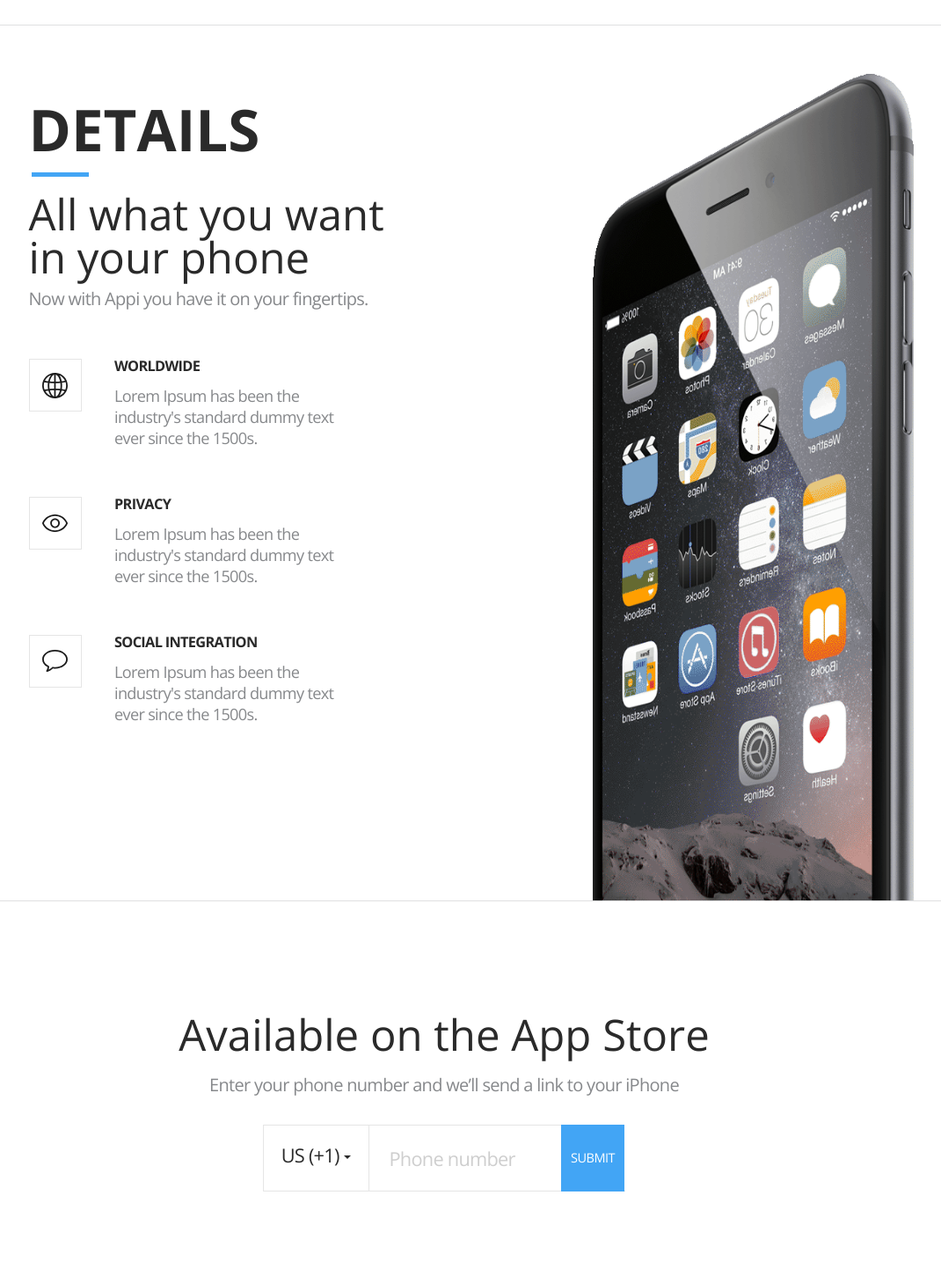
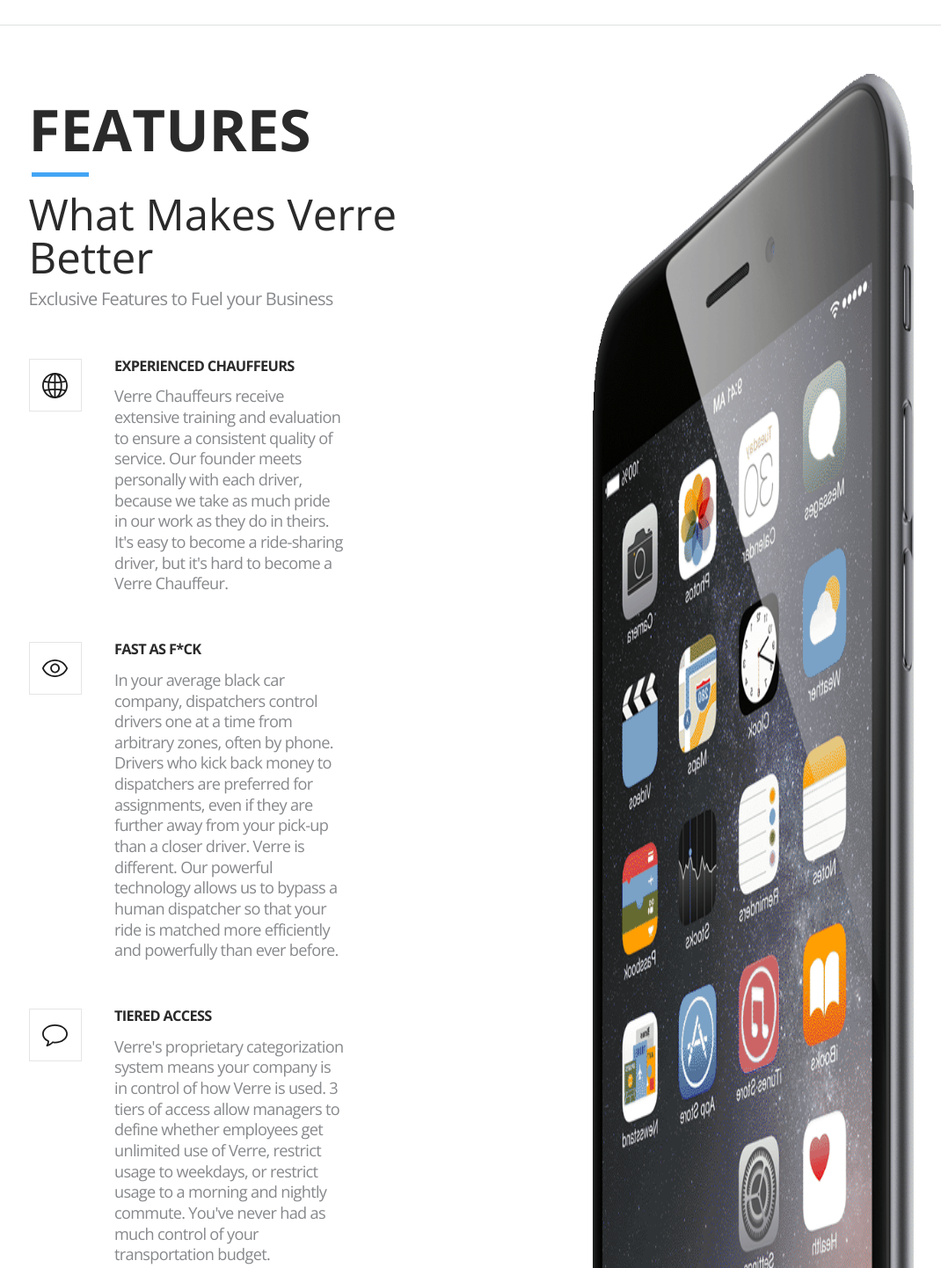
Before and after one commit to TeamVerre/verre-homepage, a plain HTML site: page index.html in a window 1280 px wide. Shown: the part 2100-3542 px from the top of the page at 88% size, without its empty margins (135-1205 px from the left). Drawn offline with nearby package versions, Linux system fonts and the light colour scheme; a script that the page names is missing.

Commit message:
updated copy
we’re almost done.  still needs pics and design help on the about page.

```diff
--- a/index.html
+++ b/index.html
@@ -9,7 +9,7 @@
 
 
 
-	<title>Appi - Free Bootstrap Theme</title>
+	<title>Verre- Travel Better</title>
 	<link rel=stylesheet href="css/main.css">
 	<!--[if lte IE 8]>
 	<link rel=stylesheet href="css/ie.css">
@@ -114,9 +114,9 @@
 			<img class=img-right-sprite src="img/v2/iphone-bg-lg.min.png" alt>
 			<div class="row mb-60 xs-mb-20">
 				<div class="col-sm-6 col-lg-offset-1 col-lg-5">
-					<h1 class="mb-20 xs-mb-10 heading color-dark heading-bordered xl-heading-outdent">Details</h1>
-					<h2 class="w-300 color-dark mb-10">All what you want in your phone</h2>
-					<p class=xs-mw>Now with Appi you have it on your fingertips.
+					<h1 class="mb-20 xs-mb-10 heading color-dark heading-bordered xl-heading-outdent">Features</h1>
+					<h2 class="w-300 color-dark mb-10">What Makes Verre Better</h2>
+					<p class=xs-mw>Exclusive Features to Fuel your Business
 				</div>
 			</div>
 
@@ -129,8 +129,8 @@
 					<i class="icon icon-globe"></i>
 				</div>
 				<div class="col-sm-4 col-md-3">
-					<h3 class="mb-15">Worldwide</h3>
-					<p class="smaller xs-mw">Lorem Ipsum has been the industry's standard dummy text ever since the 1500s.
+					<h3 class="mb-15">Experienced Chauffeurs</h3>
+					<p class="smaller xs-mw">Verre Chauffeurs receive extensive training and evaluation to ensure a consistent quality of service.    Our founder meets personally with each driver, because we take as much pride in our work as they do in theirs.  It's easy to become a ride-sharing driver, but it's hard to become a Verre Chauffeur.
 				</div>
 			</div>
 
@@ -139,8 +139,8 @@
 					<i class="icon icon-eye"></i>
 				</div>
 				<div class="col-sm-4 col-md-3">
-					<h3 class="mb-15">Privacy</h3>
-					<p class="smaller xs-mw">Lorem Ipsum has been the industry's standard dummy text ever since the 1500s.
+					<h3 class="mb-15">Fast as F*ck</h3>
+					<p class="smaller xs-mw">In your average black car company, dispatchers control drivers one at a time from arbitrary zones, often by phone.  Drivers who kick back money to dispatchers are preferred for assignments, even if they are further away from your pick-up than a closer driver.  Verre is different.  Our powerful technology allows us to bypass a human dispatcher so that your ride is matched more efficiently and powerfully than ever before.
 				</div>
 			</div>
 			<div class="row">
@@ -148,8 +148,8 @@
 					<i class="icon icon-bubble"></i>
 				</div>
 				<div class="col-sm-4 col-md-3">
-					<h3 class="mb-15">Social Integration</h3>
-					<p class="smaller xs-mw">Lorem Ipsum has been the industry's standard dummy text ever since the 1500s.
+					<h3 class="mb-15">Tiered Access</h3>
+					<p class="smaller xs-mw">Verre's proprietary categorization system means your company is in control of how Verre is used.  3 tiers of access allow managers to define whether employees get unlimited use of Verre, restrict usage to weekdays, or restrict usage to a morning and nightly commute.  You've never had as much control of your transportation budget.
 				</div>
 			</div>
 		</div>
@@ -161,8 +161,8 @@
 
 			<form class=contact method=get action="/" accept-charset="UTF-8">
 
-				<div class="h2 mb-20">Available on the <br class=visible-xs-block> App Store</div>
-				<p class="mb-35">Enter your phone number and we’ll send a link to your iPhone
+				<div class="h2 mb-20">Get in Touch </div>
+				<p class="mb-35">Speak to one of our evaluators to find out if your business is a good fit for our private beta.
 
 				<div class="btn-append dropdown-prepend">
 
```
Also changed, not shown: about.html (+8 -8 lines).
